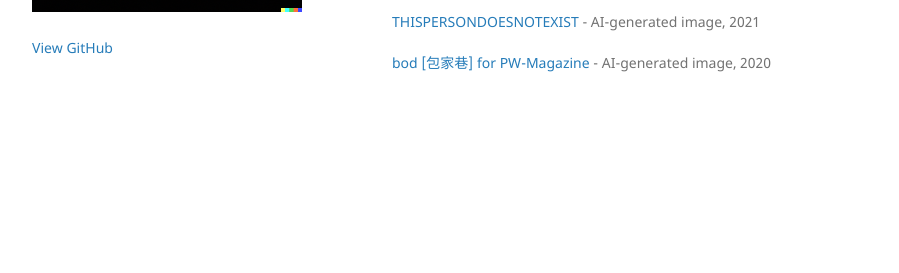
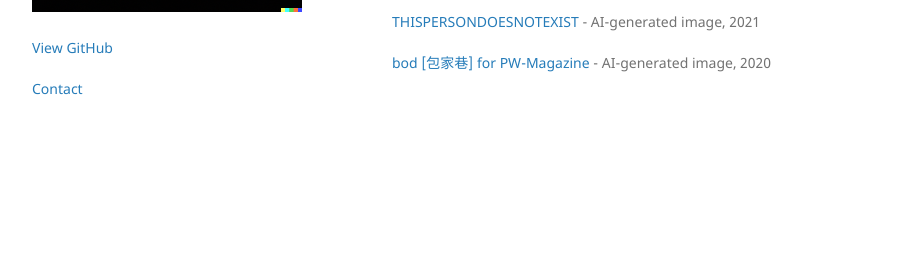
Before and after one commit to lauraibnz/lauraibnz.github.io, a Jekyll site: the page built from index.md, in a window 1280 px wide. Shown: the part 367-640 px from the top of the page, without its empty margins (178-1077 px from the left). Built offline with Jekyll 4.4.1, drawn with Linux system fonts in a browser that asks for light colours; the repository's description, which GitHub fills in, is left out.

Commit message:
Update default.html

```diff
--- a/_layouts/default.html
+++ b/_layouts/default.html
@@ -29,6 +29,7 @@
 
         {% if site.github.is_user_page %}
         <p class="view"><a href="{{ site.github.owner_url }}">View GitHub</a></p>
+        <p><a href="mailto:laura.ibnz.m@gmail.com">Contact</a></p>
         {% endif %}
 
         {% if site.show_downloads %}
```
